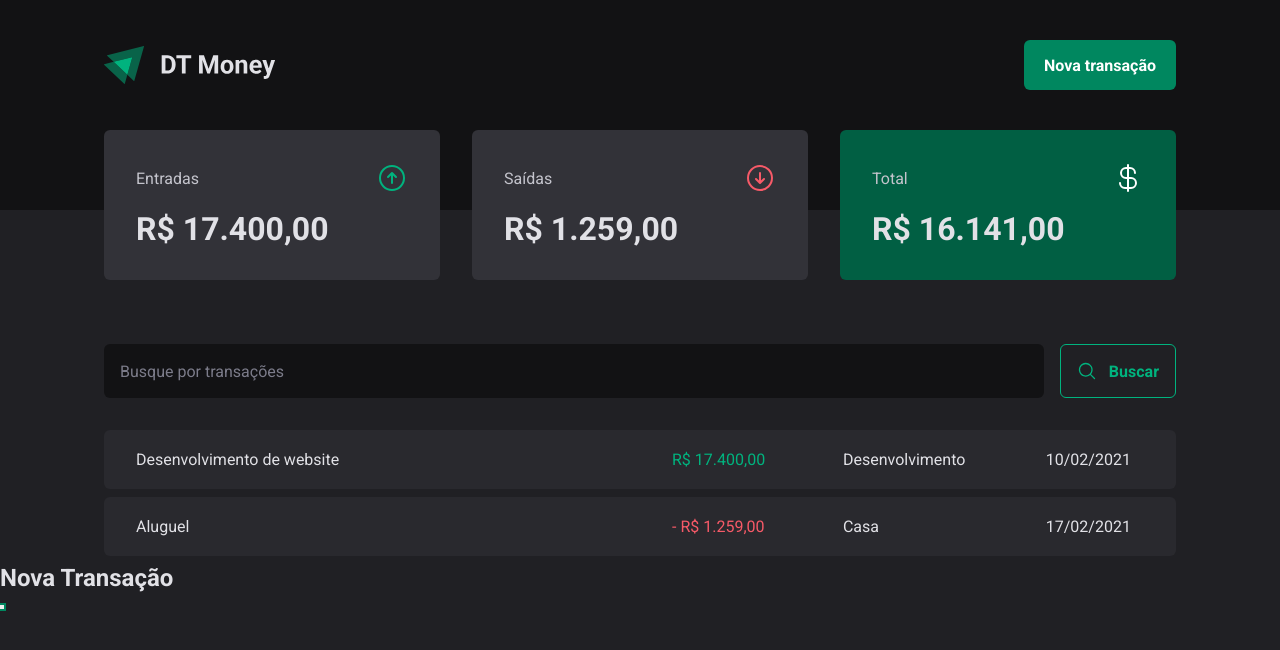
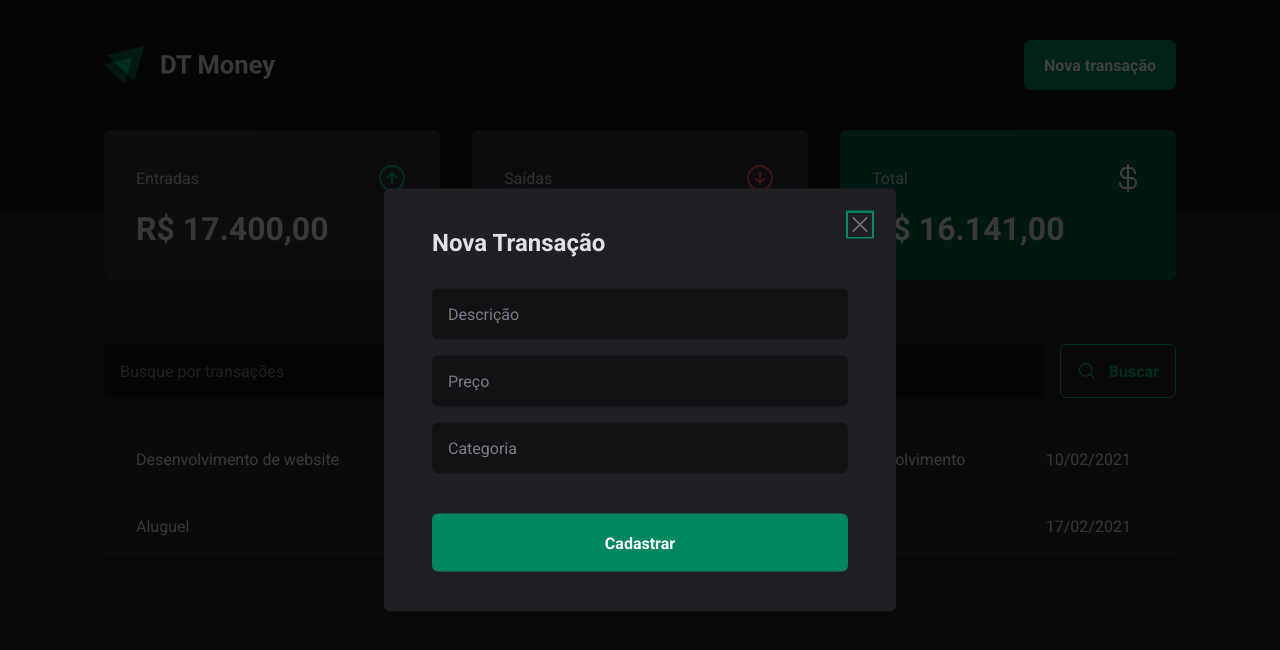
Before and after one commit to Stephany249/react, a React (Vite) app in the folder 03-dt-money/: page / in a window 1280 px wide. Both pictures are taken after a click on the button "Nova transação". Shown: the top 650 px of the page. Built offline with nearby package versions, Linux system fonts and the light colour scheme.

Commit message:
Visual structure - New transaction modal

```diff
--- a/03-dt-money/src/components/Header/index.tsx
+++ b/03-dt-money/src/components/Header/index.tsx
@@ -1,6 +1,7 @@
 import { Dialog } from 'radix-ui'
 
 import logoImg from '../../assets/logo.svg'
+import { NewTransactionModal } from '../NewTransactionModal'
 
 import { HeaderContainer, HeaderContent, NewTransactionButton } from './styles'
 
@@ -14,15 +15,7 @@ export function Header() {
             <NewTransactionButton>Nova transação</NewTransactionButton>
           </Dialog.Trigger>
 
-          <Dialog.Portal>
-            <Dialog.Overlay />
-
-            <Dialog.Content>
-              <Dialog.Title>Nova Transação</Dialog.Title>
-
-              <Dialog.Close />
-            </Dialog.Content>
-          </Dialog.Portal>
+          <NewTransactionModal />
         </Dialog.Root>
       </HeaderContent>
     </HeaderContainer>
--- /dev/null
+++ b/03-dt-money/src/components/NewTransactionModal/index.tsx
@@ -0,0 +1,27 @@
+import { Dialog } from 'radix-ui'
+import { X } from '@phosphor-icons/react'
+
+import { CloseButton, Content, Overlay } from './styles'
+
+export function NewTransactionModal() {
+  return (
+    <Dialog.Portal>
+      <Overlay />
+
+      <Content>
+        <Dialog.Title>Nova Transação</Dialog.Title>
+        <CloseButton>
+          <X size={24} />
+        </CloseButton>
+
+        <form action="">
+          <input type="text" placeholder="Descrição" required />
+          <input type="number" placeholder="Preço" required />
+          <input type="text" placeholder="Categoria" required />
+
+          <button type="submit">Cadastrar</button>
+        </form>
+      </Content>
+    </Dialog.Portal>
+  )
+}
--- /dev/null
+++ b/03-dt-money/src/components/NewTransactionModal/styles.ts
@@ -0,0 +1,68 @@
+import { Dialog } from 'radix-ui'
+import styled from 'styled-components'
+
+export const Overlay = styled(Dialog.Overlay)`
+  position: fixed;
+  width: 100vw;
+  height: 100vh;
+  inset: 0;
+  background-color: rgba(0, 0, 0, 0.75);
+`
+
+export const Content = styled(Dialog.Content)`
+  min-width: 32rem;
+  border-radius: 6px;
+  padding: 2.5rem 3rem;
+  background: ${(props) => props.theme['gray-800']};
+  position: fixed;
+  top: 50%;
+  left: 50%;
+  transform: translate(-50%, -50%);
+
+  form {
+    margin-top: 2rem;
+    display: flex;
+    flex-direction: column;
+    gap: 1rem;
+
+    input {
+      border-radius: 6px;
+      border: 0;
+      background: ${(props) => props.theme['gray-900']};
+      color: ${(props) => props.theme['gray-300']};
+      padding: 1rem;
+
+      &::placeholder {
+        color: ${(props) => props.theme['gray-500']};
+      }
+    }
+
+    button[type='submit'] {
+      height: 58px;
+      border: 0;
+      background: ${(props) => props.theme['green-500']};
+      color: ${(props) => props.theme.white};
+      font-weight: bold;
+      padding: 0 1.25rem;
+      border-radius: 6px;
+      margin-top: 1.5rem;
+      cursor: pointer;
+
+      &:hover {
+        background: ${(props) => props.theme['green-700']};
+        transition: background-color 0.2s;
+      }
+    }
+  }
+`
+
+export const CloseButton = styled(Dialog.Close)`
+  position: absolute;
+  background: transparent;
+  border: 0;
+  top: 1.5rem;
+  right: 1.5rem;
+  line-height: 0;
+  cursor: pointer;
+  color: ${(props) => props.theme['gray-500']};
+`
```
